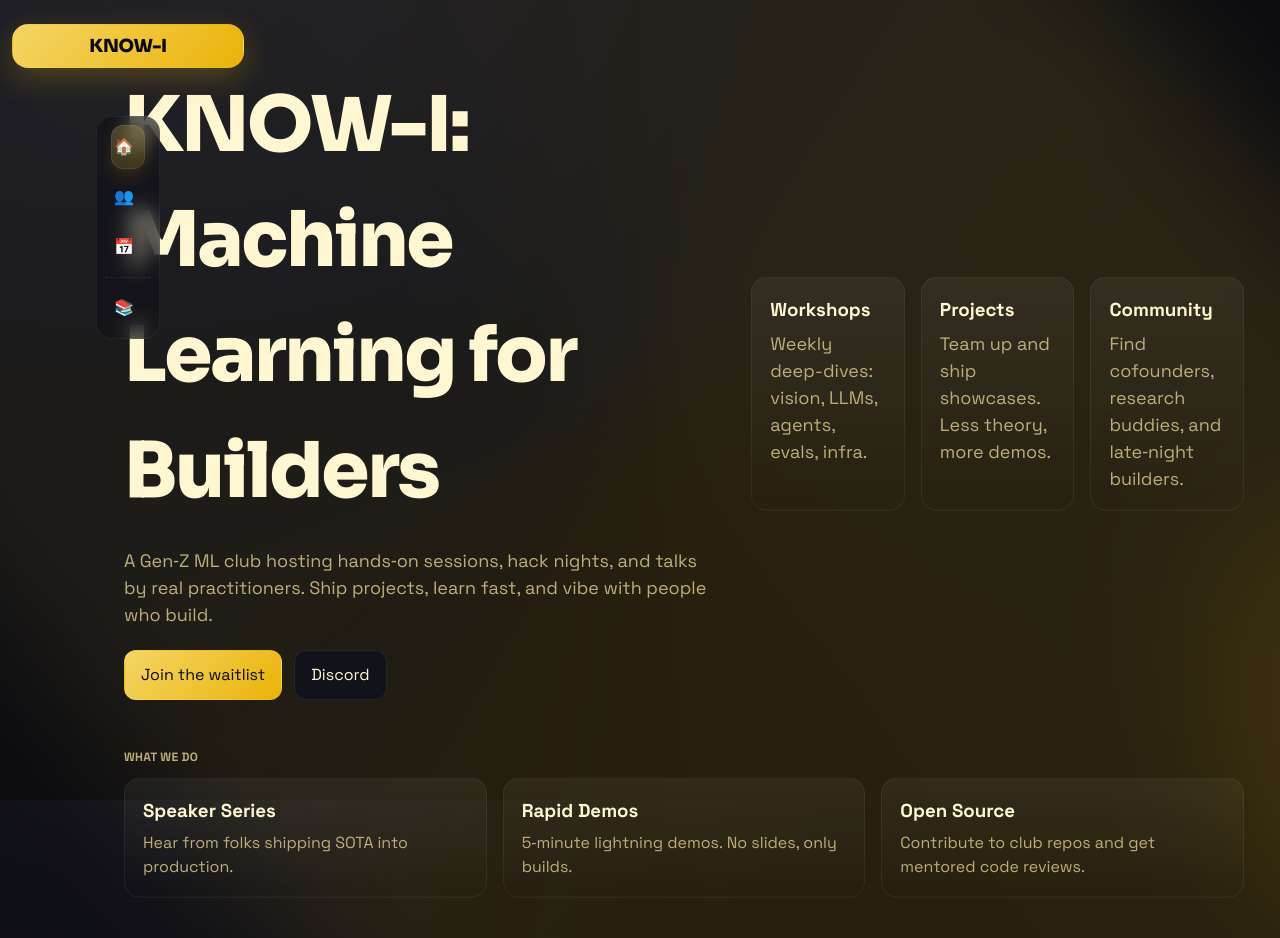
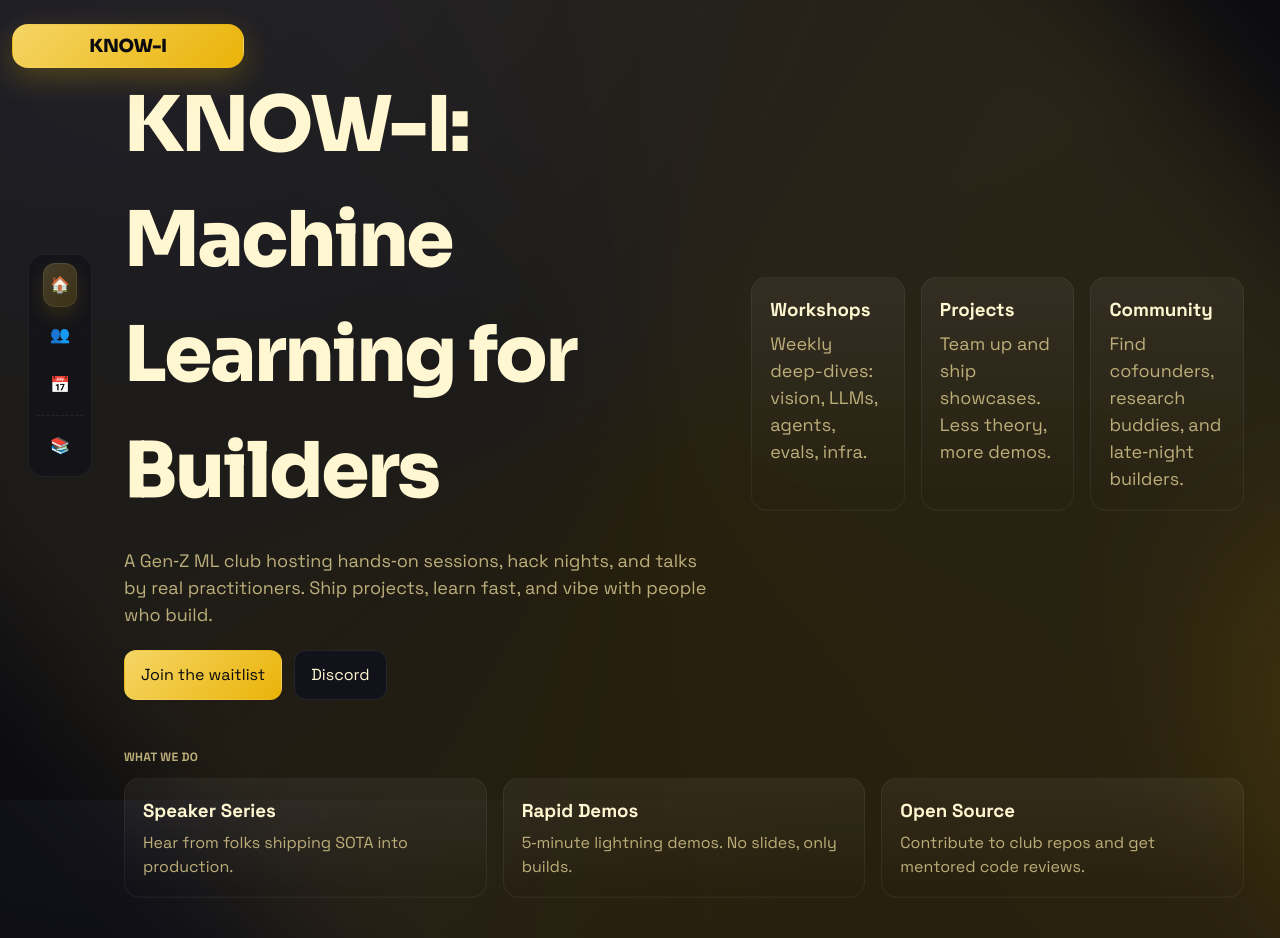
Before and after one commit to kartheesan05/knowi-2025, a React (Vite) app: page / in a window 1280 px wide. Built offline with nearby package versions, Linux system fonts and the light colour scheme.

Commit message:
navbar location

```diff
--- a/src/index.css
+++ b/src/index.css
@@ -66,13 +66,14 @@ a {
   display: grid;
   grid-template-rows: auto 1fr;
   align-content: start;
+  z-index: 200;
 }
 
 .floating-nav {
   position: relative;
   align-self: start;
   height: auto;
-  margin: 24px;
+  margin: 8px 24px 170px 24px;
   padding: 8px;
   background: rgba(16, 16, 24, 0.6);
   backdrop-filter: blur(10px);
@@ -82,7 +83,7 @@ a {
   flex-direction: column;
   justify-content: flex-start;
   gap: 12px;
-  z-index: 10;
+  z-index: 300;
   width: 64px;
   transition: width 240ms cubic-bezier(.2,.8,.2,1),
     background 240ms ease, border-color 240ms ease, transform 240ms ease;
@@ -96,8 +97,8 @@ a {
 
 /* Keep nav fixed relative to viewport height without scrolling with content */
 .left-rail { position: sticky; top: 0; align-self: start; height: 100vh; }
-.brand-bubble { top: 24px; }
-.nav-slot { display: grid; place-items: center; }
+.brand-bubble { top: 24px; z-index: 250; }
+.nav-slot { display: grid; align-content: center; justify-items: start; min-height: calc(100vh - 160px); padding-left: 4px; }
 .floating-nav { /* centered via .nav-slot; no sticky top */ transform: translateZ(0); }
 .nav-inner { position: relative; }
 .nav-highlight {
@@ -165,6 +166,12 @@ a {
   padding: 0 10px;
 }
 .floating-nav.collapsed-hover:hover .nav-item .icon { margin-right: 10px; }
+.floating-nav.collapsed-hover:not(:hover) .nav-item { padding: 0; }
+.floating-nav.collapsed-hover:not(:hover) .nav-item .icon {
+  margin-right: 0;
+  width: 22px;
+  text-align: center;
+}
 .nav-item.active { color: var(--text); background: transparent; }
 .nav-item .icon {
   width: 18px;
```
